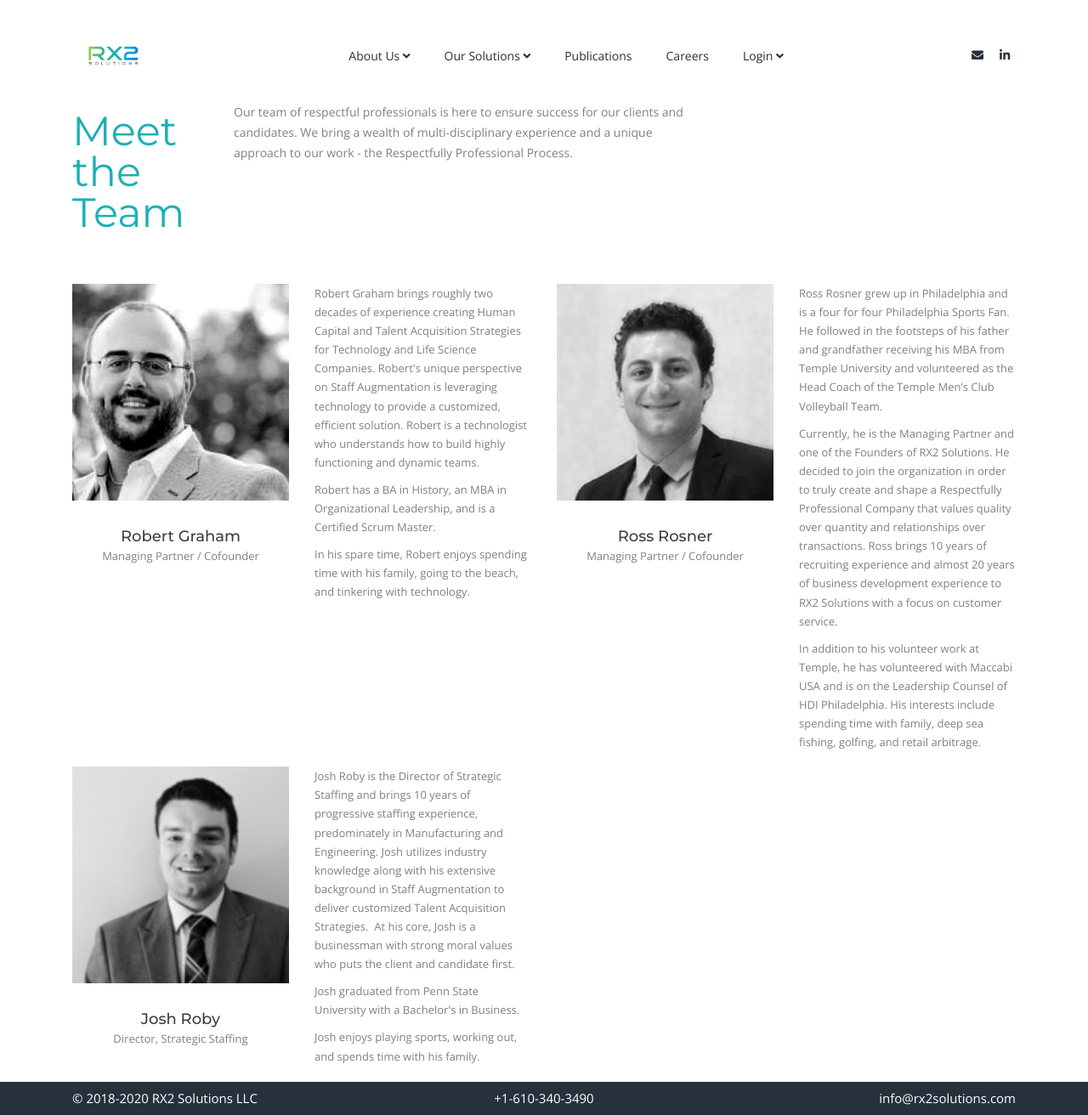
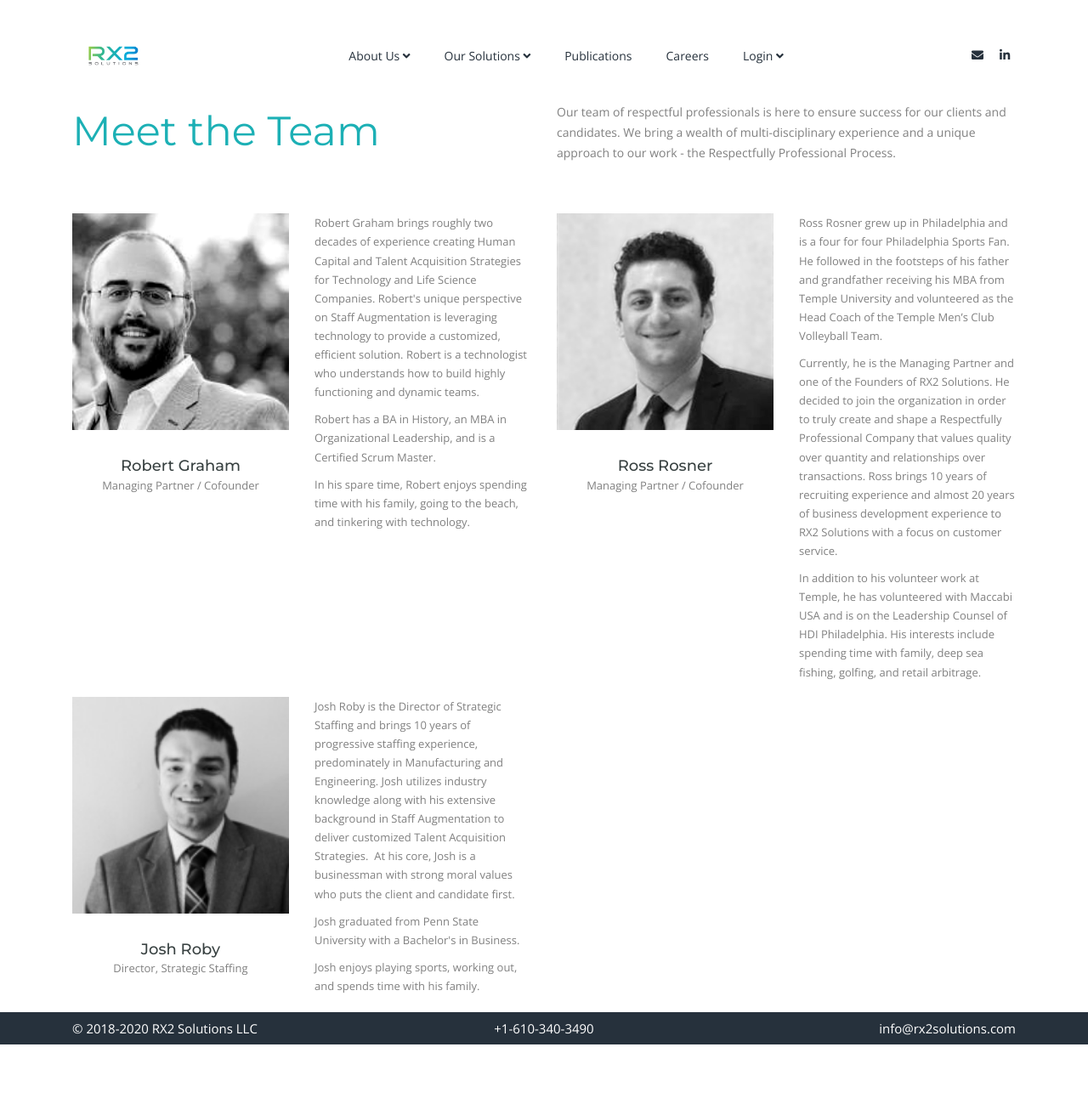
Before and after one commit to RX2Solutions/RX2Solutions.github.io, a Jekyll site: the page built from team.html, in a window 1280 px wide. Shown: the whole page at 85% size. Built offline with Jekyll 4.4.1, drawn with Linux system fonts in a browser that asks for light colours; nearby versions of some CDN libraries; after the commit the page ends 1229 px from its top, so only the background shows below that.

Commit message:
adjust client photo order, meet team better responsive layout

```diff
--- a/_includes/rpp.html
+++ b/_includes/rpp.html
@@ -39,7 +39,7 @@
         <div class="cbp-item discovery candidate">
             <div class="services-main">
                 <div class="image bottom10">
-                    <div class="image"><img alt="SEO" src="{{- site.baseurl -}}/assets/images/shutterstock_1271148355.png"></div>
+                    <div class="image"><img alt="SEO" src="{{- site.baseurl -}}/assets/images/shutterstock_1271148352.png"></div>
                     <div class="overlay">
                     </div>
                 </div>
@@ -67,7 +67,7 @@
         <div class="cbp-item approach candidate">
             <div class="services-main">
                 <div class="image bottom10">
-                    <div class="image"><img alt="SEO" src="{{- site.baseurl -}}/assets/images/shutterstock_1223150650.png"></div>
+                    <div class="image"><img alt="SEO" src="{{- site.baseurl -}}/assets/images/shutterstock_1271148355.png"></div>
                     <div class="overlay">
                     </div>
                 </div>
@@ -111,7 +111,7 @@
         <div class="cbp-item communication candidate">
             <div class="services-main">
                 <div class="image bottom10">
-                    <div class="image"><img alt="SEO" src="{{- site.baseurl -}}/assets/images/shutterstock_1271148352.png"></div>
+                    <div class="image"><img alt="SEO" src="{{- site.baseurl -}}/assets/images/shutterstock_1223150650.png"></div>
                     <div class="overlay">
                     </div>
                 </div>
--- a/team.html
+++ b/team.html
@@ -5,24 +5,24 @@
 <section id="our-team" class="padding_top">
   <div class="container">
     <div class="row">
-        <div class="col-lg-2 col-md-2 col-sm-4">
+        <div class="col-lg-6 col-sm-12">
             <div class="heading-title heading_space wow fadeInUp" data-wow-delay="300ms">
                 <span class="defaultcolor text-center text-md-left"></span>
                 <h2 class="defaultcolor font-normal text-center text-md-left">Meet the Team</h2>
             </div>
         </div>
-        <div class="col-lg-6 col-md-6 col-sm-12">
+        <div class="col-lg-6 col-sm-12">
             <p class="heading_space mt-n3 mt-sm-0 text-center text-md-left">
                 Our team of respectful professionals is here to ensure success for our clients and candidates.
                 We bring a wealth of multi-disciplinary experience and a unique approach to our work - the Respectfully Professional Process.</p>
         </div>
     </div>
     <div class="row">
-        <div class="col-2">
+        <div class="col-sm-12">
         </div>
     </div>
   <div class="row">
-                <div class="col">
+                <div class="col-lg-3 col-sm-6">
                     <div class="item">
                         <div class="team-box">
                             <div class="image">
@@ -39,7 +39,7 @@
                         </div>
                     </div>
                 </div>
-                <div class="col team-article">
+                <div class="col-lg-3 col-sm-6 team-article">
 <p>Robert Graham brings
     roughly two decades of experience creating Human Capital and Talent Acquisition Strategies
     for Technology and Life Science Companies. Robert's unique perspective on Staff
@@ -51,7 +51,7 @@
                             tinkering with technology.
                         </p>
                 </div>
-                <div class="col">
+                <div class="col-lg-3 col-sm-6">
                     <div class="item">
                         <div class="team-box">
                             <div class="image">
@@ -68,7 +68,7 @@
                         </div>
                       </div>
                     </div>
-                    <div class="col team-article">
+                    <div class="col-lg-3 col-sm-6 team-article">
                             <p>
                                 Ross Rosner grew up in Philadelphia and is a four for four Philadelphia Sports Fan.
                                 He followed in the footsteps of his father and grandfather receiving his MBA from Temple University and volunteered
@@ -87,7 +87,7 @@
                 </div>
         </div>
         <div class="row py-2">
-            <div class="col">
+            <div class="col-lg-3 col-sm-6">
                 <div class="item">
                     <div class="team-box single">
                         <div class="image">
@@ -104,7 +104,7 @@
                     </div>
                 </div>
             </div>
-            <div class="col team-article">
+            <div class="col-lg-3 col-sm-6 team-article">
                     <p>
                         Josh Roby is the Director of Strategic Staffing and brings 10 years of progressive staffing
                         experience, predominately in Manufacturing and Engineering. Josh utilizes industry
@@ -115,11 +115,11 @@
                     <p>Josh graduated from Penn State University with a Bachelor's in Business.</p>
                     <p>Josh enjoys playing sports, working out, and spends time with his family.</p>
             </div>
-            <div class="col">
+            <div class="col-lg-3 col-sm-6">
                 <div class="item">
                 </div>
             </div>
-            <div class="col team-article">
+            <div class="col-lg-3 col-sm-6 team-article">
                 <p></p>
             </div>
         </div>
```
Also changed, not shown: 6 other files.
